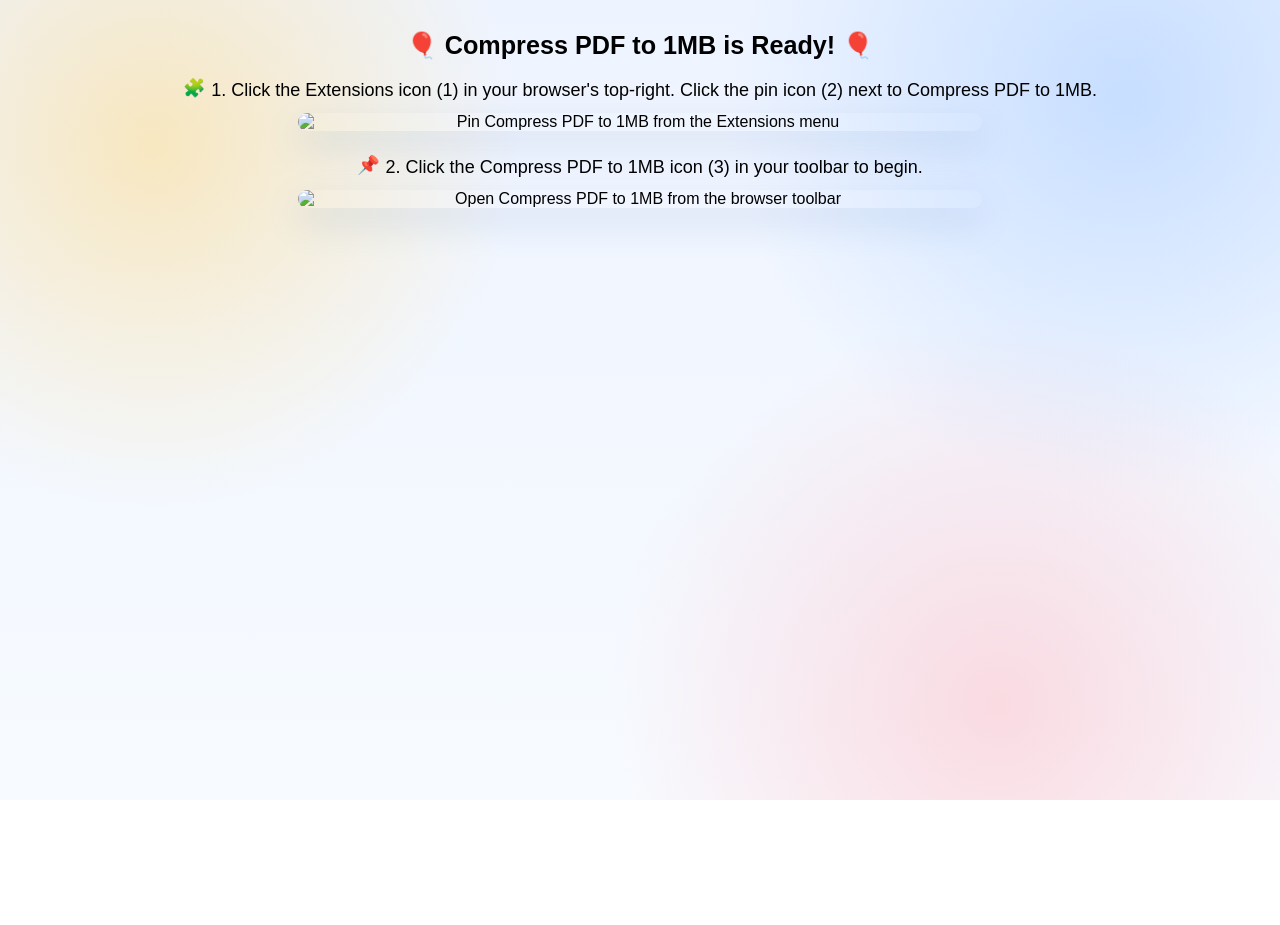
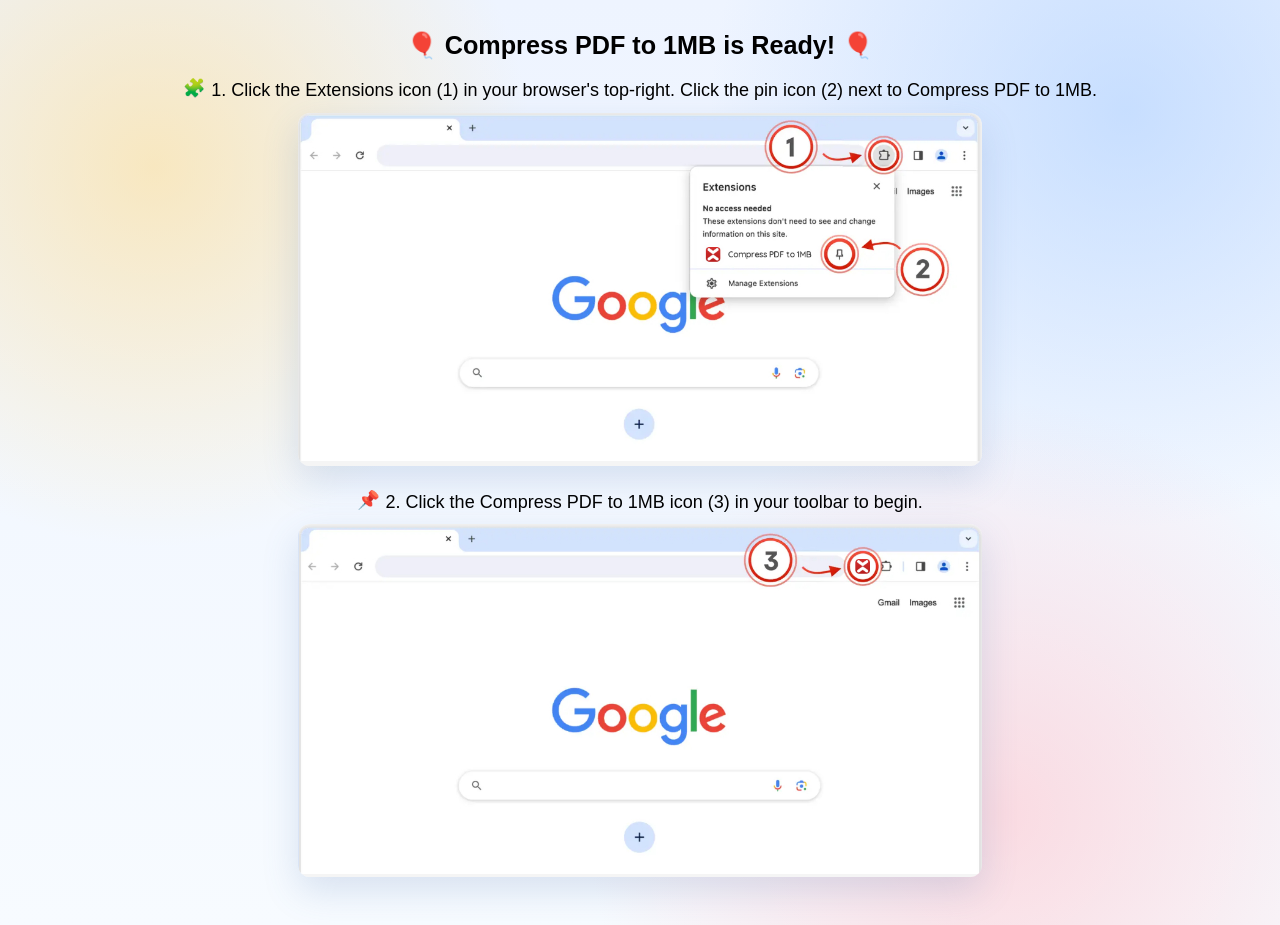
Before and after one commit to peter-dev-acc/compress-pdf-to-1mb, a plain HTML site: page welcome/index.html in a window 1280 px wide. Before the commit the page ends 800 px from the top, so only its background shows below. Drawn offline with Linux system fonts and the light colour scheme.

Commit message:
Update index.html

```diff
--- a/welcome/index.html
+++ b/welcome/index.html
@@ -4,7 +4,7 @@
   <meta charset="utf-8" />
   <meta name="viewport" content="width=device-width, initial-scale=1.0" />
   <title>Compress PDF to 1MB | Welcome</title>
-  <link rel="icon" href="welcome/icon16.png" type="image/png" />
+  <link rel="icon" href="icon16.png" type="image/png" />
   <style>
     * { box-sizing: border-box; margin: 0; padding: 0; }
     body {
@@ -87,9 +87,9 @@
   <main class="page">
     <h1>🎈 Compress PDF to 1MB is Ready! 🎈</h1>
     <p class="steps"><span class="step-emoji" aria-hidden="true">🧩</span>1. Click the Extensions icon (1) in your browser's top-right. Click the pin icon (2) next to Compress PDF to 1MB.</p>
-    <img class="shot" src="welcome/1.jpg" alt="Pin Compress PDF to 1MB from the Extensions menu" />
+    <img class="shot" src="1.jpg" alt="Pin Compress PDF to 1MB from the Extensions menu" />
     <p class="step-2"><span class="step-emoji" aria-hidden="true">📌</span>2. Click the Compress PDF to 1MB icon (3) in your toolbar to begin.</p>
-    <img class="shot" src="welcome/2.jpg" alt="Open Compress PDF to 1MB from the browser toolbar" />
+    <img class="shot" src="2.jpg" alt="Open Compress PDF to 1MB from the browser toolbar" />
   </main>
 </body>
 </html>
```
